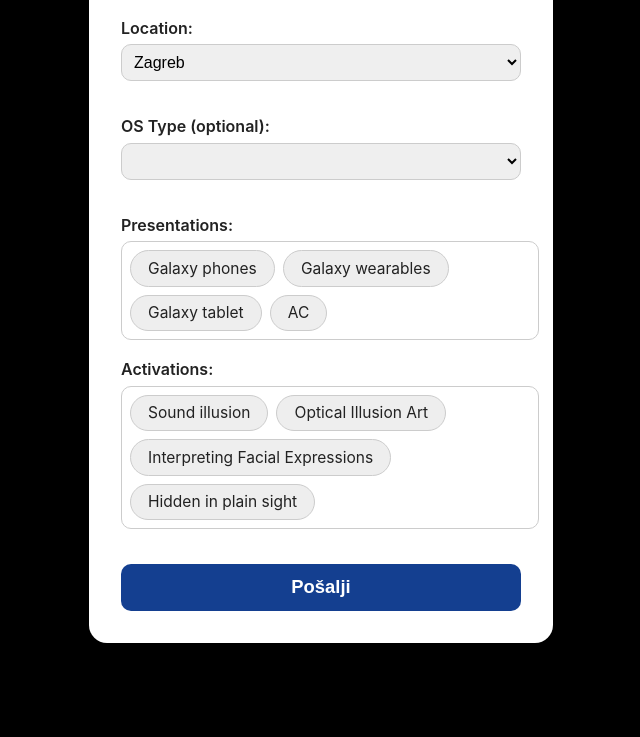
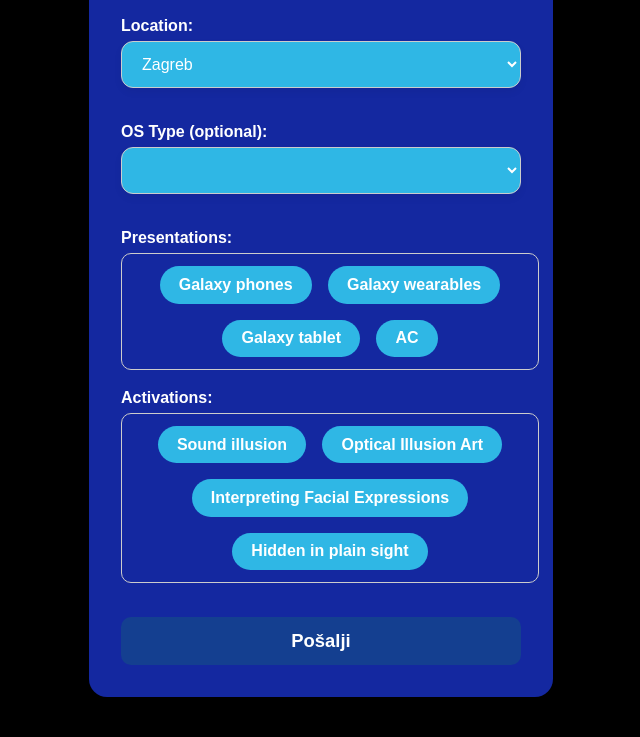
Before and after one commit to TomoChart/SGPromo, a plain HTML site: page index.html in a window 1280 px wide. Shown: the part 130-867 px from the top of the page, without its empty margins (319-959 px from the left). Before the commit the page ends 813 px from the top, so only its background shows below. Drawn offline with Linux system fonts and the light colour scheme.

Commit message:
Update styles for Samsung Sharp Sans and new colors

```diff
--- a/css/style.css
+++ b/css/style.css
@@ -1,14 +1,18 @@
+/* Use Samsung Sharp Sans if available */
+
 body {
   background: #f9f9f9;
-  font-family: 'Inter', Arial, sans-serif;
-  color: #222;
+  font-family: 'Samsung Sharp Sans', Arial, sans-serif;
+  color: #fff;
+  font-weight: bold;
   margin: 0;
 }
 
 .container {
   max-width: 400px;
   margin: 40px auto;
-  background: #fff;
+  background: #1428a0;
+  color: #fff;
   border-radius: 18px;
   box-shadow: 0 4px 24px rgba(0,0,0,0.09);
   padding: 2em;
@@ -42,6 +46,7 @@
   flex-wrap: wrap;
   gap: 0.5em;
   margin-bottom: 1em;
+  justify-content: center;
 }
 
 .bubble {
@@ -54,7 +59,8 @@
   border: 1px solid #ccc;
   transition: background .2s, border-color .2s;
 }
-.bubble.selected {
+.bubble.selected,
+.category-badge.selected {
   background: #143F90;
   color: #fff;
   border-color: #143F90;
@@ -80,3 +86,40 @@
 body.dark {
   background: #000;
 }
+
+/* Podloga za dropdowne */
+.select-modern {
+  background: #2fb7e5;
+  border-radius: 12px;
+  box-shadow: 0 4px 8px rgba(0, 0, 0, 0.05);
+  padding: 0.8em 1em;
+  font-size: 1rem;
+  color: #fff;
+  transition: transform 0.15s ease, box-shadow 0.15s ease;
+}
+
+/* Hover i focus efekti */
+.select-modern:hover,
+.select-modern:focus {
+  transform: translateY(-2px);
+  box-shadow: 0 6px 12px rgba(0, 0, 0, 0.1);
+}
+
+/* Kategorije "Presentations" i "Activations" kao mjehurići */
+.category-badge {
+  display: inline-block;
+  margin: 0.25em;
+  padding: 0.6em 1.2em;
+  background: #2fb7e5;
+  border-radius: 20px;
+  color: #fff;
+  font-weight: 600;
+  transition: background 0.3s ease, transform 0.1s ease;
+  cursor: pointer;
+}
+
+/* Interakcija na klik */
+.category-badge:active {
+  transform: scale(0.95);
+  background: #2fb7e5;
+}
--- a/index.html
+++ b/index.html
@@ -11,14 +11,14 @@
     <h1>Consumer Insights Reporting</h1>
     <form id="reportForm">
       <label>Location:</label>
-      <select id="location">
+      <select id="location" class="select-modern">
         <option value="Zagreb">Zagreb</option>
         <option value="Split">Split</option>
         <option value="Osijek">Osijek</option>
       </select>
 
       <label>OS Type (optional):</label>
-      <select id="osType">
+      <select id="osType" class="select-modern">
         <option value=""></option>
         <option value="Android Samsung">Android Samsung</option>
         <option value="Android other">Android other</option>
@@ -27,18 +27,18 @@
 
       <label>Presentations:</label>
       <div id="presentations" class="bubble-group">
-        <div class="bubble option" data-value="Galaxy phones">Galaxy phones</div>
-        <div class="bubble option" data-value="Galaxy wearables">Galaxy wearables</div>
-        <div class="bubble option" data-value="Galaxy tablet">Galaxy tablet</div>
-        <div class="bubble option" data-value="AC">AC</div>
+        <div class="category-badge option" data-value="Galaxy phones">Galaxy phones</div>
+        <div class="category-badge option" data-value="Galaxy wearables">Galaxy wearables</div>
+        <div class="category-badge option" data-value="Galaxy tablet">Galaxy tablet</div>
+        <div class="category-badge option" data-value="AC">AC</div>
       </div>
 
       <label>Activations:</label>
       <div id="activations" class="bubble-group">
-        <div class="bubble option" data-value="Sound illusion">Sound illusion</div>
-        <div class="bubble option" data-value="Optical Illusion Art">Optical Illusion Art</div>
-        <div class="bubble option" data-value="Interpreting Facial Expressions">Interpreting Facial Expressions</div>
-        <div class="bubble option" data-value="Hidden in plain sight">Hidden in plain sight</div>
+        <div class="category-badge option" data-value="Sound illusion">Sound illusion</div>
+        <div class="category-badge option" data-value="Optical Illusion Art">Optical Illusion Art</div>
+        <div class="category-badge option" data-value="Interpreting Facial Expressions">Interpreting Facial Expressions</div>
+        <div class="category-badge option" data-value="Hidden in plain sight">Hidden in plain sight</div>
       </div>
 
       <button type="submit" class="primary-btn">Pošalji</button>
```
Also changed, not shown: decision.html (+4 -4 lines).
